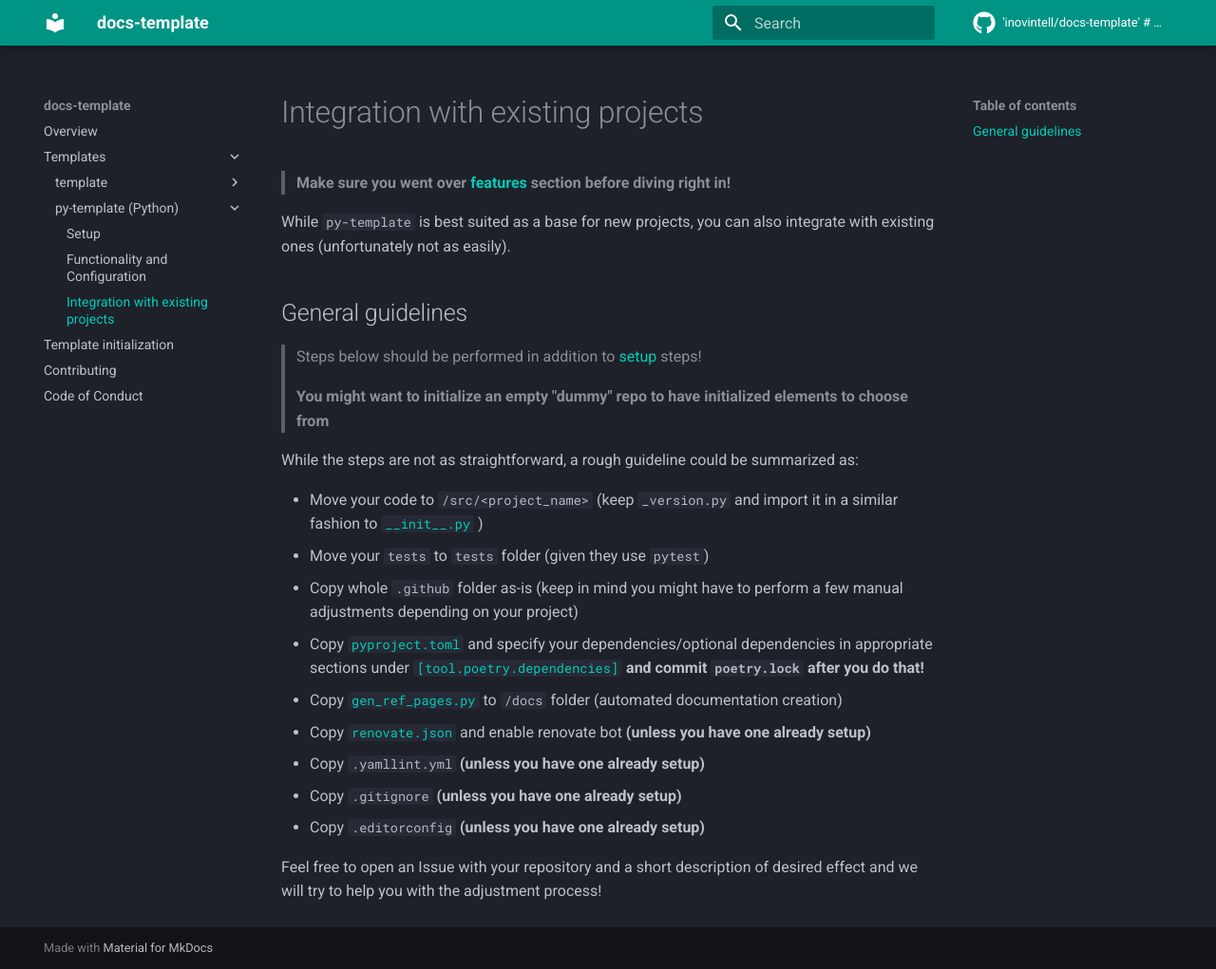
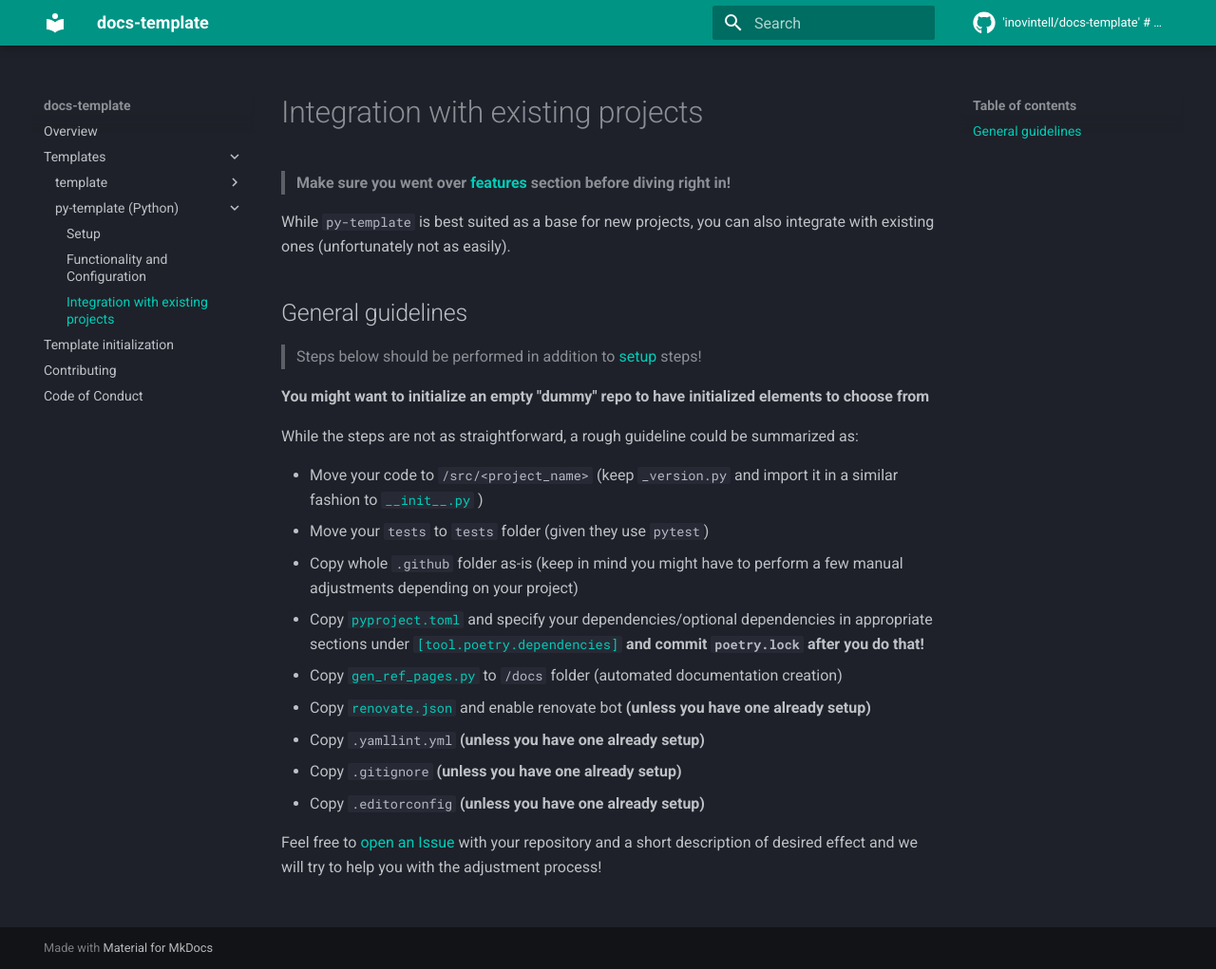
Before and after one commit to inovintell/docs-template, an MkDocs documentation site: the page built from docs/py-template/integration.md, in a window 1280 px wide and 1021 px high. Shown: the whole window at 95% size. Built offline with MkDocs 1.6.1 and Material for MkDocs 9.7.7, drawn with Linux system fonts in a browser that asks for light colours; comment, search, counter and statistics services are not loaded; part of the change alters nothing that is shown.

```diff
--- a/docs/py-template/integration.md
+++ b/docs/py-template/integration.md
@@ -14,7 +14,7 @@ existing ones (unfortunately not as easily).
 [setup](https://inovintell.github.io/docs-template/py-template/setup/)
 steps!
 
-> __You might want to initialize an empty
+__You might want to initialize an empty
 "dummy" repo to have initialized elements
 to choose from__
 
@@ -43,6 +43,6 @@ and enable renovate bot __(unless you have one already setup)__
 - Copy `.gitignore` __(unless you have one already setup)__
 - Copy `.editorconfig` __(unless you have one already setup)__
 
-Feel free to open an Issue with your repository and a short
-description of desired effect and we will try to help you with
-the adjustment process!
+Feel free to [open an Issue](https://github.com/inovintell/py-template/issues)
+with your repository and a short description of desired effect
+and we will try to help you with the adjustment process!
```
